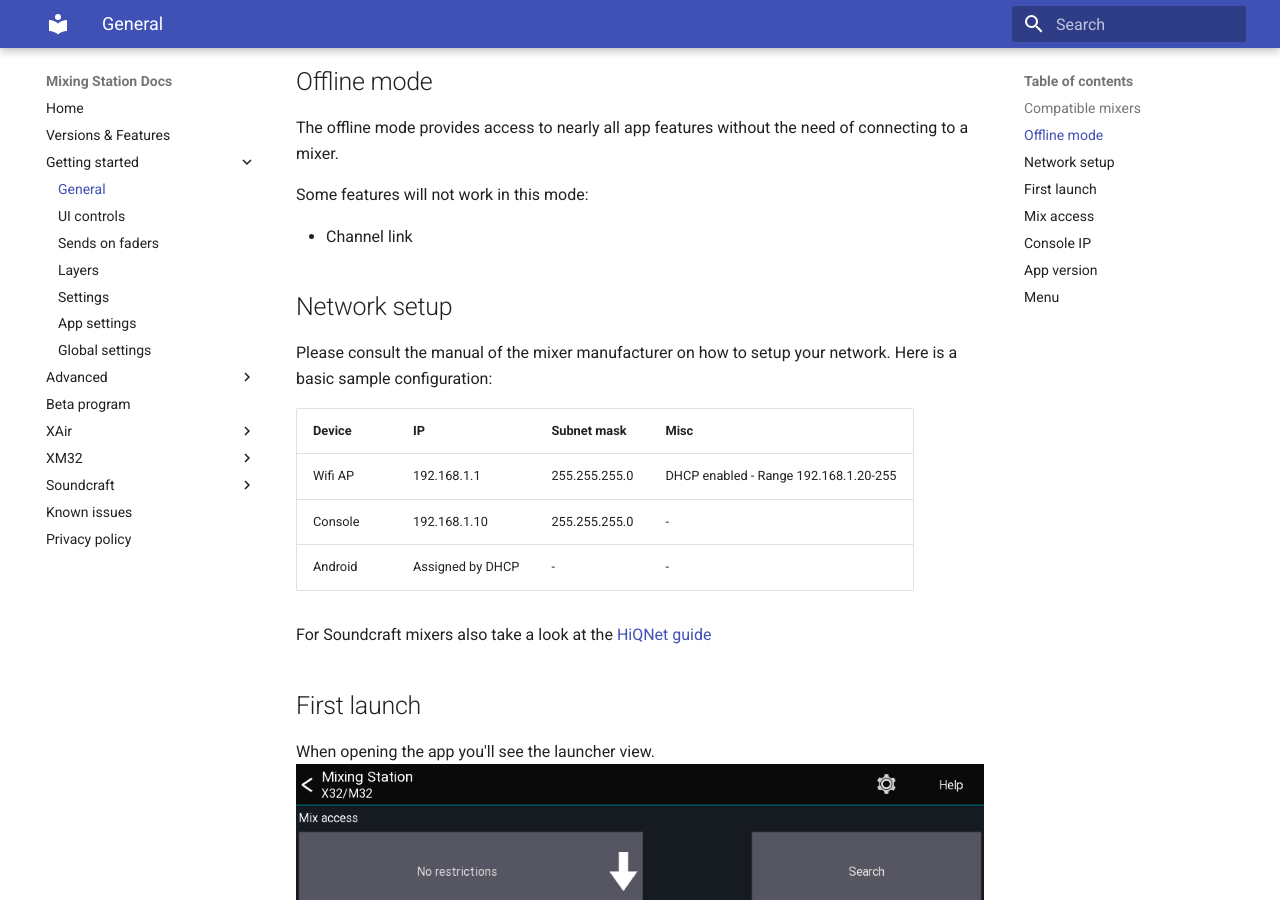
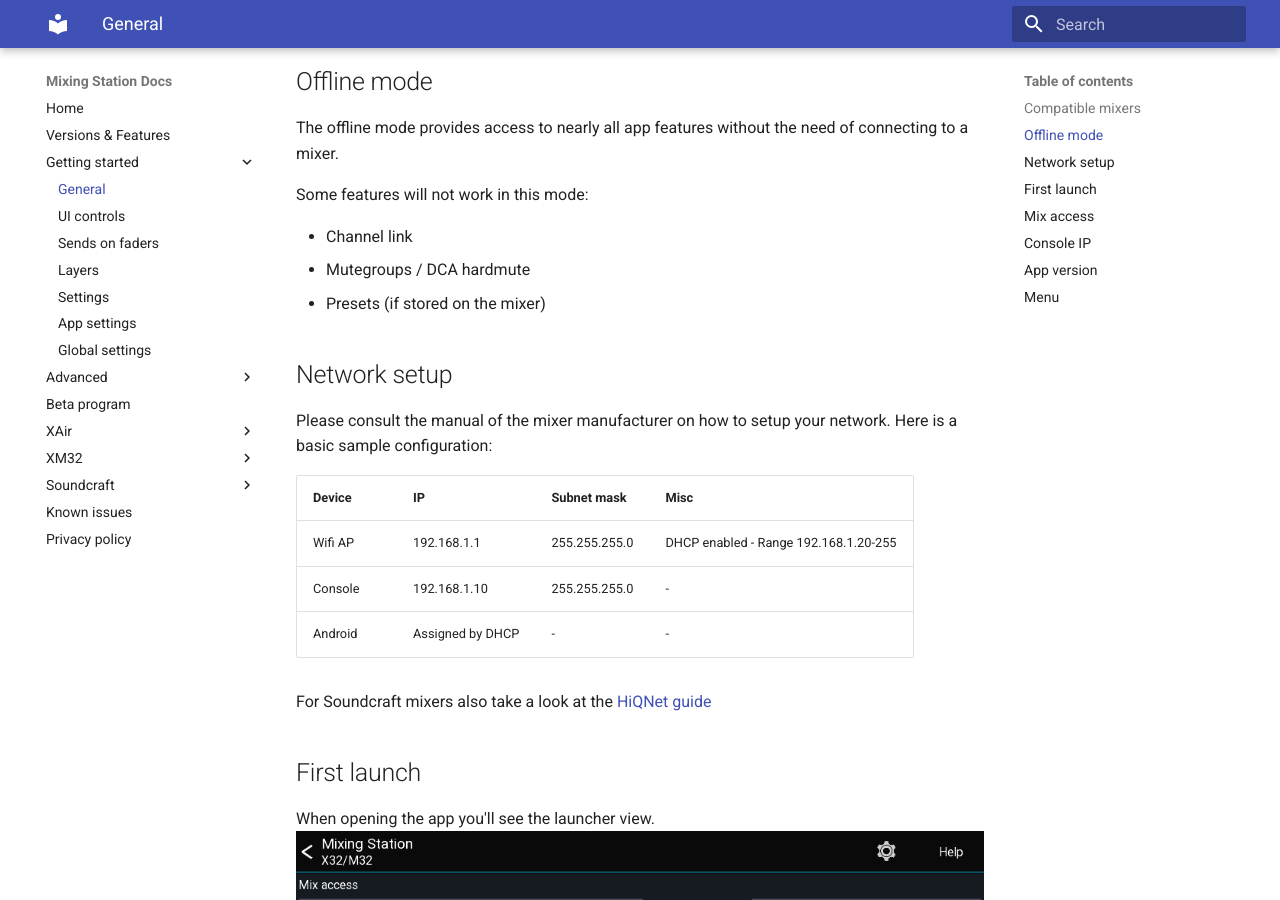
Before and after one commit to davidgiga1993/mixing-station-docs, an MkDocs documentation site: the page built from docs/getting-started.md, in a window 1280 px wide and 900 px high, scrolled down 583 px. Built offline with MkDocs 1.6.1 and Material for MkDocs 9.7.7, drawn with Linux system fonts in a browser that asks for light colours.

Commit message:
Update getting-started.md
Update offline section

```diff
--- a/docs/getting-started.md
+++ b/docs/getting-started.md
@@ -20,6 +20,8 @@
 Some features will not work in this mode:
 
 - Channel link
+- Mutegroups / DCA hardmute
+- Presets (if stored on the mixer)
 
 ## Network setup
 Please consult the manual of the mixer manufacturer on how to setup your network.
```
